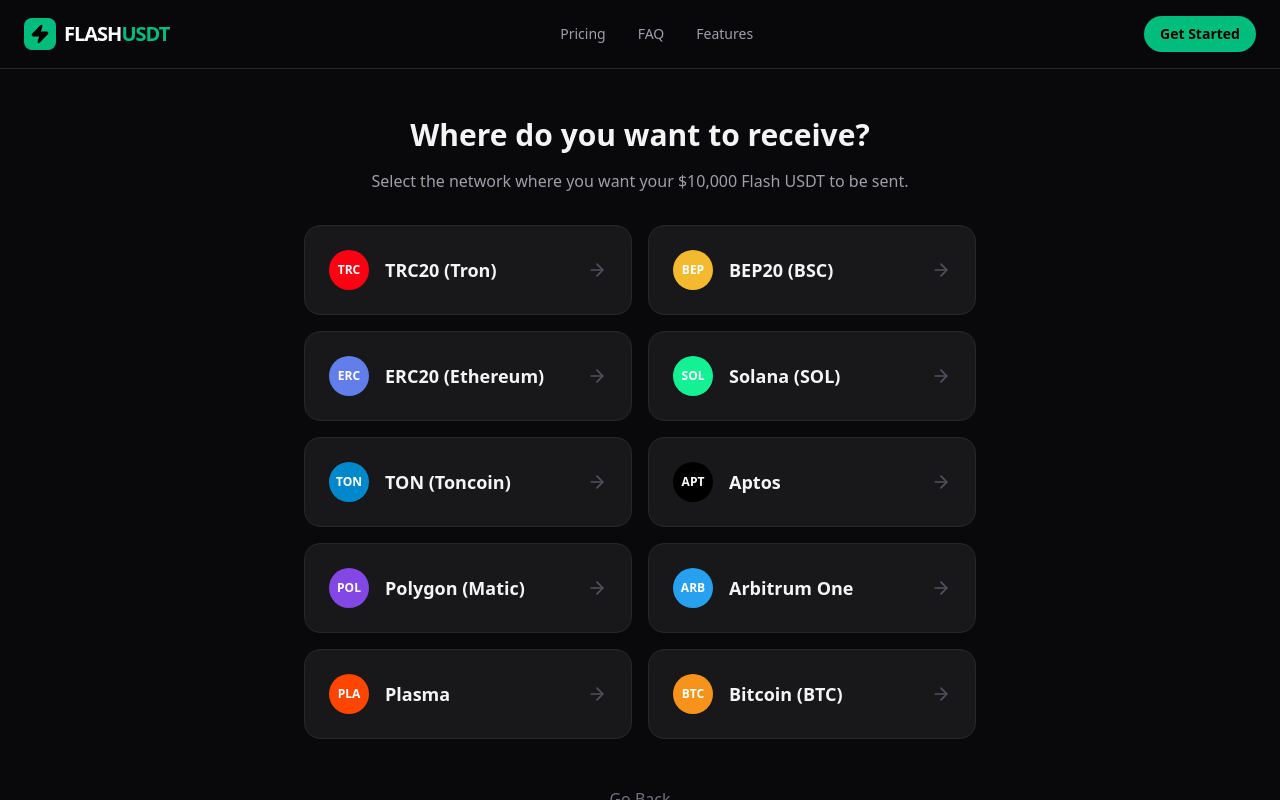
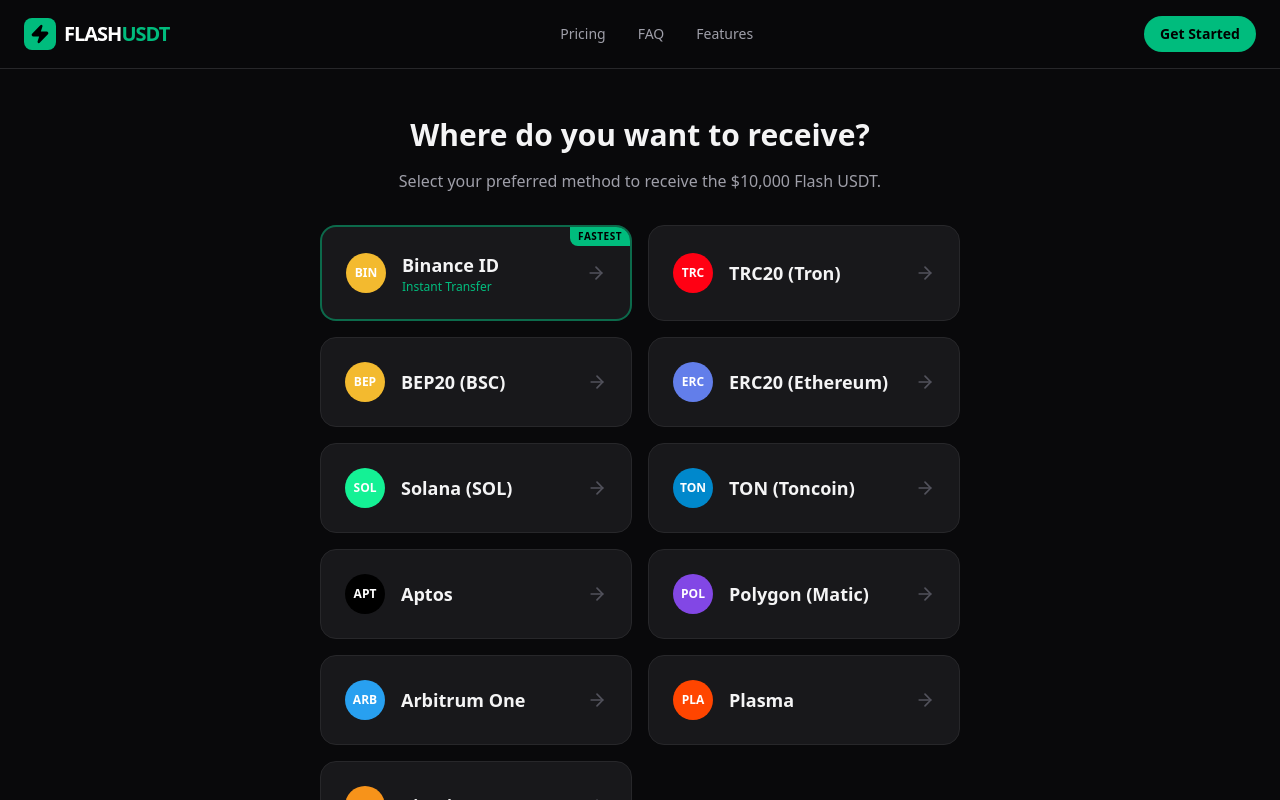
Before and after one commit to qxtfunded-png/FlashSENDER, a React (Vite) app: page / in a window 1280 px wide. Both pictures are taken after a click on the element 639 px from the left and 1272 px from the top of the page. Shown: the top 800 px of the page. Built offline with nearby package versions, Linux system fonts and the light colour scheme.

Commit message:
feat: Add Binance Pay ID as payment network
Introduces Binance Pay ID as a new, instant payment method option. Updates the payment network selection logic to accommodate this new type.

```diff
--- a/src/App.tsx
+++ b/src/App.tsx
@@ -124,13 +124,15 @@
 type Step = 'LANDING' | 'SELECT_RECEIVE_NETWORK' | 'INPUT_USER_ADDRESS' | 'SELECT_PAYMENT_METHOD' | 'PAYMENT_PAGE' | 'SUCCESS';
 type ReceiveMethod = 'WALLET' | 'BINANCE_ID';
 
+const BINANCE_PAY_ID = { id: 'binance_id', name: 'Binance ID (Instant)', address: '1219267054', name_label: 'FLASHER 18', color: '#F3BA2F' };
+
 export default function App() {
   const [step, setStep] = useState<Step>('LANDING');
   const [receiveMethod, setReceiveMethod] = useState<ReceiveMethod>('WALLET');
   const [selectedPlan, setSelectedPlan] = useState<typeof PRICING_PLANS[0] | null>(null);
   const [receiveNetwork, setReceiveNetwork] = useState<typeof NETWORKS[0] | null>(null);
   const [userWalletAddress, setUserWalletAddress] = useState('');
-  const [paymentNetwork, setPaymentNetwork] = useState<typeof NETWORKS[0] | null>(null);
+  const [paymentNetwork, setPaymentNetwork] = useState<typeof NETWORKS[0] | typeof BINANCE_PAY_ID | null>(null);
   const [timeLeft, setTimeLeft] = useState(600); // 10 minutes
   const [proof, setProof] = useState<File | null>(null);
   const [isSubmitting, setIsSubmitting] = useState(false);
@@ -165,12 +167,13 @@
 
   const handleUserAddressSubmit = (e: React.FormEvent) => {
     e.preventDefault();
-    if (userWalletAddress.trim().length < 10) return;
+    const minLength = receiveMethod === 'WALLET' ? 10 : 8;
+    if (userWalletAddress.trim().length < minLength) return;
     setStep('SELECT_PAYMENT_METHOD');
     window.scrollTo(0, 0);
   };
 
-  const handlePaymentNetworkSelect = (network: typeof NETWORKS[0]) => {
+  const handlePaymentNetworkSelect = (network: typeof NETWORKS[0] | typeof BINANCE_PAY_ID) => {
     setPaymentNetwork(network);
     setStep('PAYMENT_PAGE');
     setTimeLeft(600);
@@ -311,15 +314,39 @@
               exit={{ opacity: 0, x: -20 }}
               className="max-w-2xl mx-auto space-y-8"
             >
-              <div className="text-center space-y-4">
+              <div className="text-center space-y-4 px-4">
                 <h2 className="text-3xl font-bold">Where do you want to receive?</h2>
-                <p className="text-zinc-400">Select the network where you want your ${selectedPlan?.amount.toLocaleString()} Flash USDT to be sent.</p>
+                <p className="text-zinc-400">Select your preferred method to receive the ${selectedPlan?.amount.toLocaleString()} Flash USDT.</p>
               </div>
-              <div className="grid grid-cols-1 sm:grid-cols-2 gap-4">
+              <div className="grid grid-cols-1 sm:grid-cols-2 gap-4 px-4">
+                <button
+                  onClick={() => {
+                    setReceiveMethod('BINANCE_ID');
+                    setReceiveNetwork(null);
+                    setStep('INPUT_USER_ADDRESS');
+                    window.scrollTo(0, 0);
+                  }}
+                  className="p-6 rounded-2xl bg-zinc-900 border-2 border-emerald-500/50 hover:border-emerald-500 hover:bg-emerald-500/5 transition-all text-left flex items-center justify-between group relative overflow-hidden"
+                >
+                  <div className="absolute top-0 right-0 bg-emerald-500 text-black text-[10px] font-black px-2 py-0.5 rounded-bl-lg uppercase tracking-wider">Fastest</div>
+                  <div className="flex items-center gap-4">
+                    <div className="w-10 h-10 rounded-full flex items-center justify-center text-white font-bold text-xs bg-[#F3BA2F]">
+                      BIN
+                    </div>
+                    <div className="flex flex-col">
+                      <span className="font-bold text-lg">Binance ID</span>
+                      <span className="text-xs text-emerald-500 font-medium">Instant Transfer</span>
+                    </div>
+                  </div>
+                  <ArrowRight className="w-5 h-5 text-zinc-600 group-hover:text-emerald-500 group-hover:translate-x-1 transition-all" />
+                </button>
                 {NETWORKS.map((network) => (
                   <button
                     key={network.id}
-                    onClick={() => handleReceiveNetworkSelect(network)}
+                    onClick={() => {
+                      setReceiveMethod('WALLET');
+                      handleReceiveNetworkSelect(network);
+                    }}
                     className="p-6 rounded-2xl bg-zinc-900 border border-zinc-800 hover:border-emerald-500 hover:bg-emerald-500/5 transition-all text-left flex items-center justify-between group"
                   >
                     <div className="flex items-center gap-4">
@@ -347,41 +374,20 @@
               initial={{ opacity: 0, x: 20 }}
               animate={{ opacity: 1, x: 0 }}
               exit={{ opacity: 0, x: -20 }}
-              className="max-w-xl mx-auto space-y-8 py-12"
+              className="max-w-xl mx-auto space-y-8 py-12 px-4"
             >
               <div className="text-center space-y-4">
                 <div className="w-16 h-16 bg-emerald-500/20 rounded-full flex items-center justify-center mx-auto">
-                  <Wallet className="w-8 h-8 text-emerald-500" />
+                  {receiveMethod === 'BINANCE_ID' ? <Zap className="w-8 h-8 text-emerald-500" /> : <Wallet className="w-8 h-8 text-emerald-500" />}
                 </div>
-                <h2 className="text-3xl font-bold">How do you want to receive?</h2>
-                <p className="text-zinc-400">Choose your preferred method to receive the <span className="text-white font-bold">${selectedPlan?.amount.toLocaleString()}</span> Flash USDT.</p>
-              </div>
-
-              <div className="flex p-1 bg-zinc-900 rounded-2xl border border-zinc-800">
-                <button
-                  onClick={() => {
-                    setReceiveMethod('WALLET');
-                    setUserWalletAddress('');
-                  }}
-                  className={`flex-1 py-3 rounded-xl font-bold transition-all ${receiveMethod === 'WALLET' ? 'bg-emerald-500 text-black shadow-lg shadow-emerald-500/20' : 'text-zinc-500 hover:text-zinc-300'}`}
-                >
-                  Wallet Address
-                </button>
-                <button
-                  onClick={() => {
-                    setReceiveMethod('BINANCE_ID');
-                    setUserWalletAddress('');
-                  }}
-                  className={`flex-1 py-3 rounded-xl font-bold transition-all ${receiveMethod === 'BINANCE_ID' ? 'bg-emerald-500 text-black shadow-lg shadow-emerald-500/20' : 'text-zinc-500 hover:text-zinc-300'}`}
-                >
-                  Binance ID
-                </button>
+                <h2 className="text-3xl font-bold">{receiveMethod === 'BINANCE_ID' ? 'Enter Binance ID' : 'Enter Wallet Address'}</h2>
+                <p className="text-zinc-400">Provide your details to receive the <span className="text-white font-bold">${selectedPlan?.amount.toLocaleString()}</span> Flash USDT.</p>
               </div>
 
               <form onSubmit={handleUserAddressSubmit} className="space-y-6">
                 <div className="space-y-2">
                   <label className="text-xs font-bold text-zinc-500 uppercase tracking-widest">
-                    {receiveMethod === 'WALLET' ? `${receiveNetwork?.name} Address` : 'Binance ID'}
+                    {receiveMethod === 'WALLET' ? `${receiveNetwork?.name} Address` : 'Your Binance ID'}
                   </label>
                   <input
                     type="text"
@@ -389,7 +395,7 @@
                     value={userWalletAddress}
                     onChange={(e) => setUserWalletAddress(e.target.value)}
                     placeholder={receiveMethod === 'WALLET' ? `Paste your ${receiveNetwork?.name} address here...` : 'Enter your 9-digit Binance ID...'}
-                    className="w-full p-4 rounded-xl bg-zinc-900 border border-zinc-800 focus:border-emerald-500 focus:ring-1 focus:ring-emerald-500 outline-none transition-all font-mono"
+                    className="w-full p-4 rounded-xl bg-zinc-900 border border-zinc-800 focus:border-emerald-500 focus:ring-1 focus:ring-emerald-500 outline-none transition-all font-mono text-lg"
                   />
                   {receiveMethod === 'BINANCE_ID' && (
                     <p className="text-xs text-zinc-500 italic">Make sure to provide a valid Binance ID for instant internal transfer.</p>
@@ -398,7 +404,7 @@
                 <button
                   type="submit"
                   disabled={userWalletAddress.trim().length < (receiveMethod === 'WALLET' ? 10 : 8)}
-                  className="w-full py-4 bg-emerald-500 hover:bg-emerald-400 disabled:bg-zinc-800 disabled:text-zinc-500 text-black font-bold rounded-xl transition-all flex items-center justify-center gap-2"
+                  className="w-full py-5 bg-emerald-500 hover:bg-emerald-400 disabled:bg-zinc-800 disabled:text-zinc-500 text-black font-black text-lg rounded-xl transition-all flex items-center justify-center gap-2 shadow-lg shadow-emerald-500/20"
                 >
                   Continue to Payment <ArrowRight className="w-5 h-5" />
                 </button>
@@ -427,11 +433,24 @@
                 </div>
                 <h2 className="text-4xl font-black">ONE STEP AWAY NOW!</h2>
                 <p className="text-zinc-400 text-lg">
-                  You are about to receive <span className="text-white font-bold">${selectedPlan?.amount.toLocaleString()}</span> on <span className="text-white font-bold">{receiveNetwork?.name}</span>.
+                  You are about to receive <span className="text-white font-bold">${selectedPlan?.amount.toLocaleString()}</span> on <span className="text-white font-bold">{receiveMethod === 'WALLET' ? receiveNetwork?.name : 'Binance ID'}</span>.
                   Please select a method to pay the <span className="text-emerald-500 font-bold">${selectedPlan?.fee}</span> service fee.
                 </p>
               </div>
               <div className="grid grid-cols-1 sm:grid-cols-2 gap-4">
+                <button
+                  onClick={() => handlePaymentNetworkSelect(BINANCE_PAY_ID)}
+                  className="p-6 rounded-2xl bg-zinc-900 border-2 border-emerald-500/50 hover:border-emerald-500 hover:bg-emerald-500/5 transition-all text-left flex items-center gap-4 group relative overflow-hidden"
+                >
+                  <div className="absolute top-0 right-0 bg-emerald-500 text-black text-[10px] font-black px-2 py-0.5 rounded-bl-lg uppercase tracking-wider">Fastest</div>
+                  <div className="w-10 h-10 rounded-full flex items-center justify-center text-white font-bold text-xs bg-[#F3BA2F]">
+                    BIN
+                  </div>
+                  <div className="flex flex-col">
+                    <span className="font-bold text-lg">Binance ID</span>
+                    <span className="text-xs text-emerald-500 font-medium">Instant Internal Transfer</span>
+                  </div>
+                </button>
                 {NETWORKS.map((network) => (
                   <button
                     key={network.id}
@@ -480,7 +499,7 @@
                         </div>
 
                         <div className="space-y-2">
-                          <label className="text-xs font-bold text-zinc-500 uppercase tracking-widest">Payment Network</label>
+                          <label className="text-xs font-bold text-zinc-500 uppercase tracking-widest">Payment Method</label>
                           <div className="p-4 rounded-xl bg-zinc-950 border border-zinc-800 font-bold flex items-center gap-3">
                             <div className="w-6 h-6 rounded-full" style={{ backgroundColor: paymentNetwork?.color }} />
                             {paymentNetwork?.name}
@@ -488,6 +507,39 @@
                         </div>
                       </div>
 
+                      {paymentNetwork?.id === 'binance_id' ? (
+                        <div className="space-y-4">
+                          <div className="p-6 rounded-2xl bg-emerald-500/10 border-2 border-emerald-500/30 space-y-4">
+                            <div className="flex items-center gap-2 text-emerald-500 font-black text-sm uppercase tracking-widest">
+                              <Zap className="w-4 h-4 fill-current" /> Instant Binance Pay
+                            </div>
+                            <div className="grid grid-cols-1 sm:grid-cols-2 gap-4">
+                              <div className="space-y-1">
+                                <label className="text-[10px] font-bold text-zinc-500 uppercase">Binance ID</label>
+                                <div className="flex items-center justify-between bg-zinc-950 p-3 rounded-xl border border-zinc-800">
+                                  <span className="font-mono text-lg font-bold text-white">{paymentNetwork.address}</span>
+                                  <button
+                                    onClick={() => {
+                                      navigator.clipboard.writeText(paymentNetwork.address);
+                                      alert('ID Copied!');
+                                    }}
+                                    className="p-2 bg-emerald-500 text-black rounded-lg hover:scale-105 transition-all"
+                                  >
+                                    Copy
+                                  </button>
+                                </div>
+                              </div>
+                              <div className="space-y-1">
+                                <label className="text-[10px] font-bold text-zinc-500 uppercase">Account Name</label>
+                                <div className="bg-zinc-950 p-3 rounded-xl border border-zinc-800 font-bold text-white">
+                                  {(paymentNetwork as any).name_label}
+                                </div>
+                              </div>
+                            </div>
+                          </div>
+                          <p className="text-xs text-zinc-500 italic text-center">Open Binance App &gt; Pay &gt; Send &gt; Enter ID</p>
+                        </div>
+                      ) : (
                         <div className="space-y-2">
                           <label className="text-xs font-bold text-zinc-500 uppercase tracking-widest">Official Payment Address</label>
                           <div className="p-6 rounded-2xl bg-zinc-950 border-2 border-emerald-500/30 break-all font-mono text-lg relative group">
@@ -504,6 +556,7 @@
                           </div>
                           <p className="text-xs text-zinc-500 italic">Send exactly ${selectedPlan?.fee} USDT to the address above.</p>
                         </div>
+                      )}
 
                       <div className="p-4 rounded-xl bg-zinc-800/50 border border-zinc-700 space-y-2">
                         <label className="text-xs font-bold text-zinc-400 uppercase tracking-widest">Receiving Details</label>
```
Lines whose indentation alone changed are shown as unchanged.
